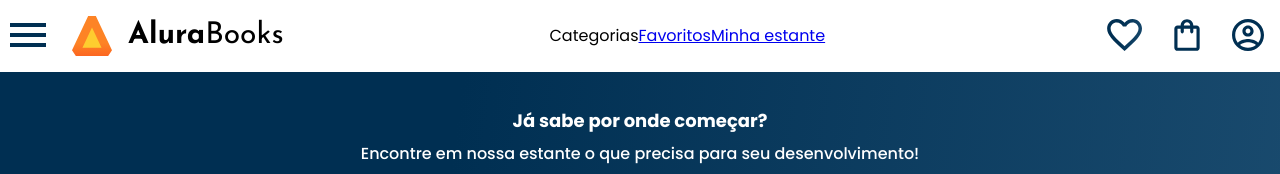
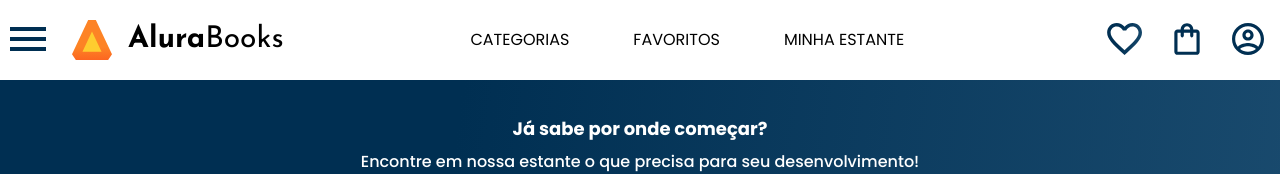
Before and after one commit to camilamoresco/alura-books, a plain HTML site: page index.html in a window 1280 px wide. Shown: the top 174 px of the page. Drawn offline with nearby package versions, Linux system fonts and the light colour scheme.

Commit message:
estilo cabeçalho

```diff
--- a/styles.css
+++ b/styles.css
@@ -13,6 +13,7 @@
     --fonte-principal: "Poppins";
     --fonte-secundaria: "Josefin Sans";
     --azul: #002F52;
+    --preto: #000000;
 }
 
 body {
--- a/styles/header.css
+++ b/styles/header.css
@@ -75,3 +75,11 @@
     .opcoes{
         display: flex;
     }
+    .opcoes__item{
+        padding: 2em;
+        text-transform: uppercase;
+    }
+    .opcoes__link{
+        text-decoration: none;
+        color: var(--preto);
+    }
```
